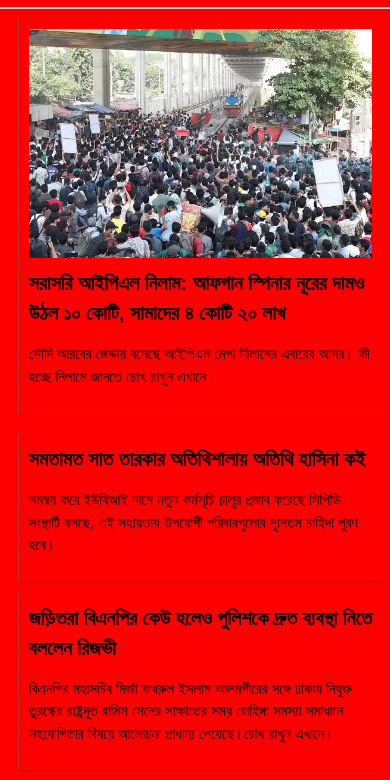
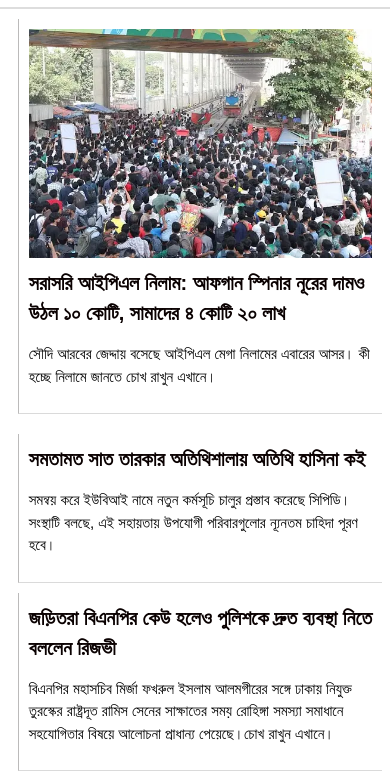
Before and after one commit to Codeman-piklu/newss, a plain HTML site: page index.html in a window 390 px wide. Shown: the part 182-962 px from the top of the page. Drawn offline with Linux system fonts and the light colour scheme; a web font is replaced by a local one.

Commit message:
Update style.css

```diff
--- a/style.css
+++ b/style.css
@@ -1,8 +1,6 @@
  /* samsang s20 android 11 design */
  @media screen and (min-width:300px) and (max-width:789px)  {
- body{
-    background-color: red;  eta diye cheak korbo je
-    asolei eta responsive hoice kina}
+
     .container{
         width:96%;
     }
```
